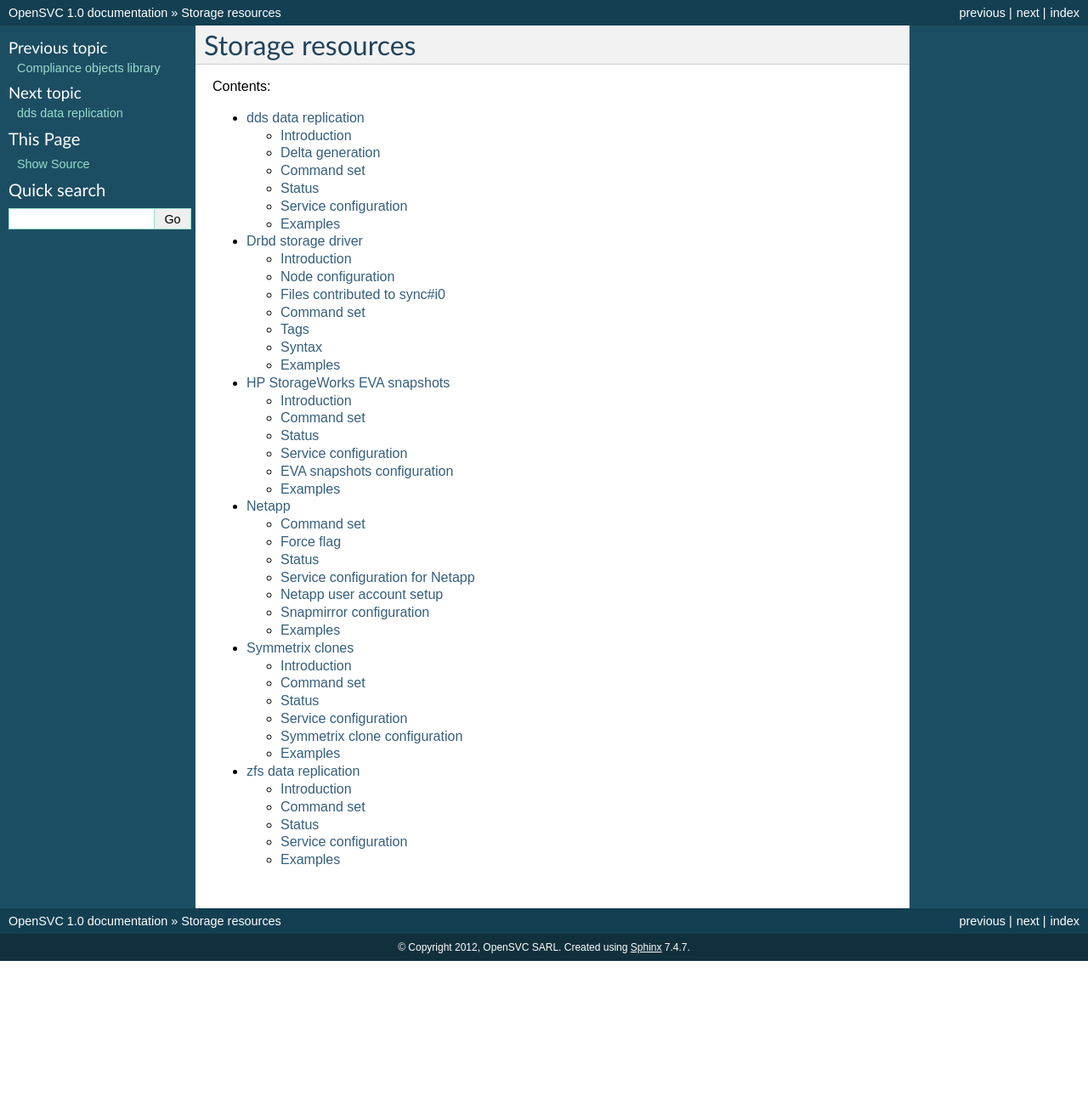
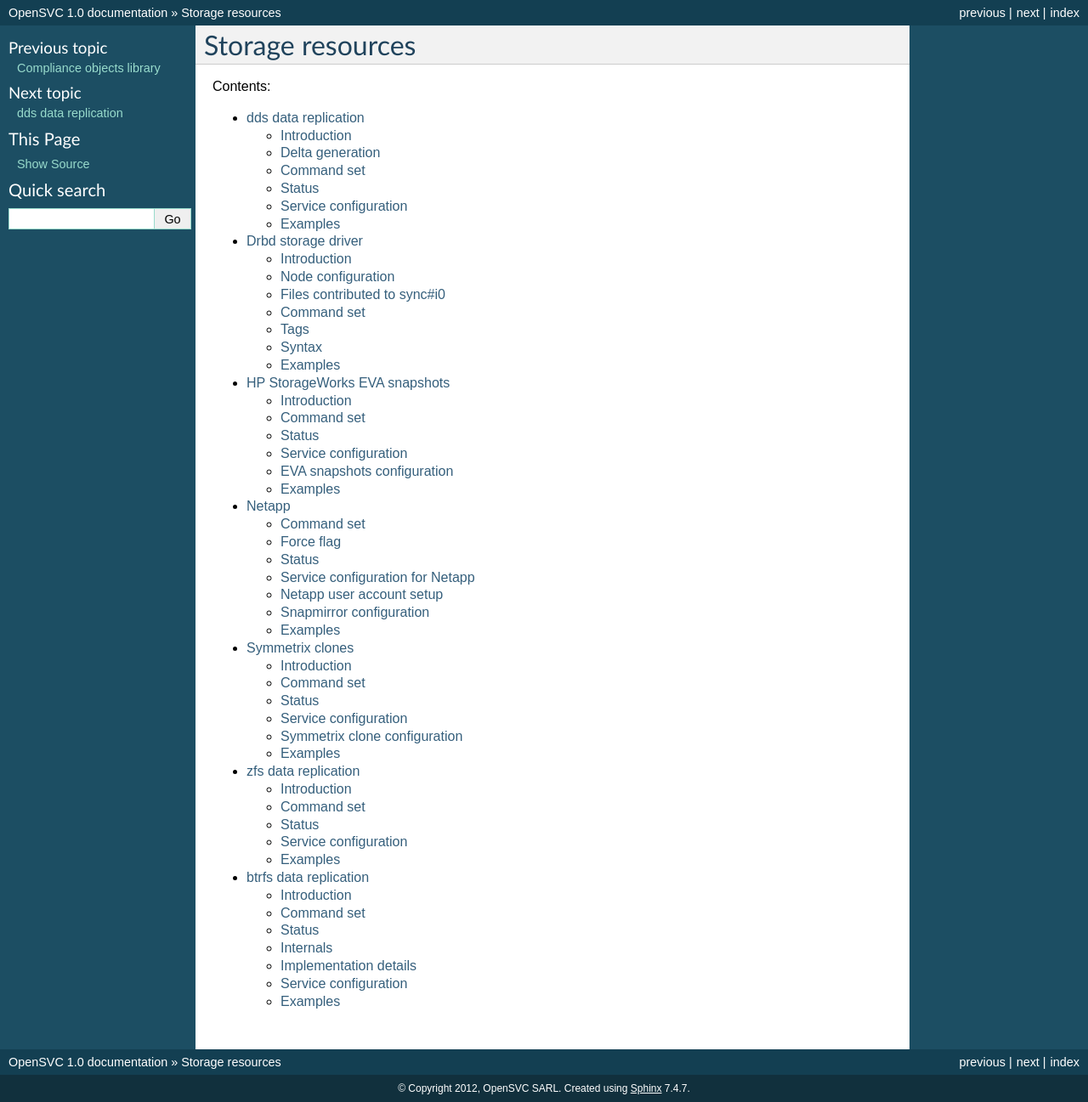
Before and after one commit to opensvc/docs.opensvc.com, a Sphinx documentation site: the page built from source/storage.rst, in a window 1280 px wide. Shown: the whole page at 85% size. Built offline with Sphinx 7.4.7, drawn with Linux system fonts in a browser that asks for light colours; before the commit the page ends 1131 px from its top, so only the background shows below that; some of the changed lines change nothing that is shown.

Commit message:
Add btrfs sync resource doc

```diff
--- /dev/null
+++ b/source/storage.btrfs.rst
@@ -0,0 +1,191 @@
+btrfs data replication
+********************
+
+Introduction
+============
+
+The btrfs replication scheme is based on btrfs send/receive. OpenSVC uses btrfs snapshots to ensure incremental send/receive replication.
+
+Source and targets maintain a btrfs snapshot @sent to identify the last incremental synchronization done properly. This state is used to check that the deltas application sequence is not broken. If broken, alerts are emited and a full sync must be scheduled
+
+Command set
+===========
+
+:command:`syncnodes`
+    Initial synchronization or incremental synchronisation. First one will be a Initial synchronisation, next will be incremental
+
+:command:`syncupdate`
+    Same
+
+Status
+======
+
+:command:`up`
+    Last synchronization occured less than sync_max_delay minutes ago.
+
+:command:`warn`
+    Last synchronization occured more than sync_max_delay minutes ago.
+
+Internals
+=========
+
+A replication action applies the following logic:
+
+- create @tosent readonly snapshots on sender
+- for each subvol-remote pair:
+	- send/receive the @tosent snap
+	- rotate @tosent to @sent on remote
+	- recursive clean-up of the destination final location on remote
+	- install the @sent subvol as rw snapshots on remotes
+- rotate @tosent to @sent on sender
+
+Implementation details
+======================
+
+There are some shortcomings in the current btrfs send/receive implementation that opensvc works around :
+
+- no recursive snapshot/delete/send : for now you have to declare one sync resource per subvol, even if they are organised as a tree.
+
+- btrfs receive is easily confused when looking for a subvol parent id : for now opensvc has to mount the ID5 root vol on ``/opt/opensvc/var/btrfs/<label>`` and uses a flat/root-parented snapshot hosting. Once the btrfs feature matures we might move to a .osvcsnap/ dedicated subvol mounted in ``/opt/opensvc/var/btrfs/<label>.osvcnap/`` instead.
+
+
+Service configuration
+=====================
+
+Service configuration file
+--------------------------
+
+::
+
+	[sync#1]
+	type = btrfs
+	src = some_label:some/subvol
+	;dst is optional since it default value is src value (here dst = some_label:some/subvol)
+	;dst = some_other_label/some_other_subvol
+	target = nodes
+
+Examples
+========
+
+Extract of a typical btrfs sync env file
+----------------------------------------
+
+::
+
+	[DEFAULT]
+	nodes = deb1.opensvc.com deb2.opensvc.com
+	app = OSVCLAB
+	service_type = DEV
+
+	[fs#1]
+	type = btrfs
+	dev = /dev/vdb
+	mnt = /btrfssvc
+	mnt_opt = subvol=btrfssvc
+
+	[sync#1]
+	type = btrfs
+	src = data:btrfssvc
+	dst = data:btrfssvc
+	target = nodes
+
+	[sync#2]
+	type = btrfs
+	src = data:btrfssvc/child
+	dst = data:btrfssvc/child
+	target = nodes
+
+
+Full synchronization
+--------------------
+
+::
+
+	root@deb1.opensvc.com # /opt/opensvc/etc/btrfssvc syncnodes
+	* BTRFSSVC.SYNC#1 - INFO - btrfs subvolume snapshot -r /opt/opensvc/var/btrfs/data/btrfssvc /opt/opensvc/var/btrfs/data/btrfssvc@tosend
+	* BTRFSSVC.SYNC#1 - INFO - output:
+	Create a readonly snapshot of '/opt/opensvc/var/btrfs/data/btrfssvc' in '/opt/opensvc/var/btrfs/data/btrfssvc@tosend'
+
+	* BTRFSSVC.SYNC#2 - INFO - btrfs subvolume snapshot -r /opt/opensvc/var/btrfs/data/btrfssvc/child /opt/opensvc/var/btrfs/data/btrfssvc_child@tosend
+	* BTRFSSVC.SYNC#2 - INFO - output:
+	Create a readonly snapshot of '/opt/opensvc/var/btrfs/data/btrfssvc/child' in '/opt/opensvc/var/btrfs/data/btrfssvc_child@tosend'
+
+	* BTRFSSVC.SYNC#1 - INFO - btrfs send /opt/opensvc/var/btrfs/data/btrfssvc@tosend | /usr/bin/ssh -o StrictHostKeyChecking=no -o ForwardX11=no -o BatchMode=yes -o ConnectTimeout=10 deb2.opensvc.com btrfs receive /opt/opensvc/var/btrfs/data
+	* BTRFSSVC.SYNC#1 - INFO - /usr/bin/ssh -o StrictHostKeyChecking=no -o ForwardX11=no -o BatchMode=yes -o ConnectTimeout=10 deb2.opensvc.com mv /opt/opensvc/var/btrfs/data/btrfssvc@tosend /opt/opensvc/var/btrfs/data/btrfssvc@sent
+	* BTRFSSVC.SYNC#1 - INFO - /usr/bin/ssh -o StrictHostKeyChecking=no -o ForwardX11=no -o BatchMode=yes -o ConnectTimeout=10 deb2.opensvc.com btrfs subvolume delete /opt/opensvc/var/btrfs/data/btrfssvc/child && btrfs subvolume delete /opt/opensvc/var/btrfs/data/btrfssvc
+	* BTRFSSVC.SYNC#1 - INFO - output:
+	Delete subvolume '/opt/opensvc/var/btrfs/data/btrfssvc/child'
+	Delete subvolume '/opt/opensvc/var/btrfs/data/btrfssvc'
+
+	* BTRFSSVC.SYNC#1 - INFO - /usr/bin/ssh -o StrictHostKeyChecking=no -o ForwardX11=no -o BatchMode=yes -o ConnectTimeout=10 deb2.opensvc.com btrfs subvolume snapshot /opt/opensvc/var/btrfs/data/btrfssvc@sent /opt/opensvc/var/btrfs/data/btrfssvc
+	* BTRFSSVC.SYNC#1 - INFO - output:
+	Create a snapshot of '/opt/opensvc/var/btrfs/data/btrfssvc@sent' in '/opt/opensvc/var/btrfs/data/btrfssvc'
+
+	* BTRFSSVC.SYNC#1 - INFO - mv /opt/opensvc/var/btrfs/data/btrfssvc@tosend /opt/opensvc/var/btrfs/data/btrfssvc@sent
+	* BTRFSSVC.SYNC#1 - INFO - update state file with snap uuid 203
+	* BTRFSSVC.SYNC#1 - INFO - /usr/bin/scp -o StrictHostKeyChecking=no -o ForwardX11=no -o BatchMode=yes -o ConnectTimeout=10 /opt/opensvc/var/btrfssvc_sync#1_btrfs_state deb2.opensvc.com:/opt/opensvc/var/btrfssvc_sync\#1_btrfs_state
+	* BTRFSSVC.SYNC#2 - INFO - btrfs send /opt/opensvc/var/btrfs/data/btrfssvc_child@tosend | /usr/bin/ssh -o StrictHostKeyChecking=no -o ForwardX11=no -o BatchMode=yes -o ConnectTimeout=10 deb2.opensvc.com btrfs receive /opt/opensvc/var/btrfs/data
+	* BTRFSSVC.SYNC#2 - INFO - /usr/bin/ssh -o StrictHostKeyChecking=no -o ForwardX11=no -o BatchMode=yes -o ConnectTimeout=10 deb2.opensvc.com mv /opt/opensvc/var/btrfs/data/btrfssvc_child@tosend /opt/opensvc/var/btrfs/data/btrfssvc_child@sent
+	* BTRFSSVC.SYNC#2 - INFO - /usr/bin/ssh -o StrictHostKeyChecking=no -o ForwardX11=no -o BatchMode=yes -o ConnectTimeout=10 deb2.opensvc.com btrfs subvolume snapshot /opt/opensvc/var/btrfs/data/btrfssvc_child@sent /opt/opensvc/var/btrfs/data/btrfssvc/child
+	* BTRFSSVC.SYNC#2 - INFO - output:
+	Create a snapshot of '/opt/opensvc/var/btrfs/data/btrfssvc_child@sent' in '/opt/opensvc/var/btrfs/data/btrfssvc/child'
+
+	* BTRFSSVC.SYNC#2 - INFO - mv /opt/opensvc/var/btrfs/data/btrfssvc_child@tosend /opt/opensvc/var/btrfs/data/btrfssvc_child@sent
+	* BTRFSSVC.SYNC#2 - INFO - update state file with snap uuid 204
+	* BTRFSSVC.SYNC#2 - INFO - /usr/bin/scp -o StrictHostKeyChecking=no -o ForwardX11=no -o BatchMode=yes -o ConnectTimeout=10 /opt/opensvc/var/btrfssvc_sync#2_btrfs_state deb2.opensvc.com:/opt/opensvc/var/btrfssvc_sync\#2_btrfs_state
+	* BTRFSSVC - INFO - exec '/opt/opensvc/etc/btrfssvc --waitlock 3600 postsync' on node deb2.opensvc.com
+
+Incremental synchronization
+---------------------------
+
+::
+
+	root@deb1.opensvc.com # /opt/opensvc/etc/btrfssvc syncnodes
+	* BTRFSSVC.SYNC#1 - INFO - btrfs subvolume snapshot -r /opt/opensvc/var/btrfs/data/btrfssvc /opt/opensvc/var/btrfs/data/btrfssvc@tosend
+	* BTRFSSVC.SYNC#1 - INFO - output:
+	Create a readonly snapshot of '/opt/opensvc/var/btrfs/data/btrfssvc' in '/opt/opensvc/var/btrfs/data/btrfssvc@tosend'
+
+	* BTRFSSVC.SYNC#2 - INFO - btrfs subvolume snapshot -r /opt/opensvc/var/btrfs/data/btrfssvc/child /opt/opensvc/var/btrfs/data/btrfssvc_child@tosend
+	* BTRFSSVC.SYNC#2 - INFO - output:
+	Create a readonly snapshot of '/opt/opensvc/var/btrfs/data/btrfssvc/child' in '/opt/opensvc/var/btrfs/data/btrfssvc_child@tosend'
+
+	* BTRFSSVC.SYNC#1 - INFO - btrfs send -i /opt/opensvc/var/btrfs/data/btrfssvc@sent -p /opt/opensvc/var/btrfs/data/btrfssvc@sent /opt/opensvc/var/btrfs/data/btrfssvc@tosend | /usr/bin/ssh -o StrictHostKeyChecking=no -o ForwardX11=no -o BatchMode=yes -o ConnectTimeout=10 deb2.opensvc.com btrfs receive /opt/opensvc/var/btrfs/data
+	* BTRFSSVC.SYNC#1 - INFO - /usr/bin/ssh -o StrictHostKeyChecking=no -o ForwardX11=no -o BatchMode=yes -o ConnectTimeout=10 deb2.opensvc.com btrfs subvolume delete /opt/opensvc/var/btrfs/data/btrfssvc@sent
+	* BTRFSSVC.SYNC#1 - INFO - output:
+	Delete subvolume '/opt/opensvc/var/btrfs/data/btrfssvc@sent'
+
+	* BTRFSSVC.SYNC#1 - INFO - /usr/bin/ssh -o StrictHostKeyChecking=no -o ForwardX11=no -o BatchMode=yes -o ConnectTimeout=10 deb2.opensvc.com mv /opt/opensvc/var/btrfs/data/btrfssvc@tosend /opt/opensvc/var/btrfs/data/btrfssvc@sent
+	* BTRFSSVC.SYNC#1 - INFO - /usr/bin/ssh -o StrictHostKeyChecking=no -o ForwardX11=no -o BatchMode=yes -o ConnectTimeout=10 deb2.opensvc.com btrfs subvolume delete /opt/opensvc/var/btrfs/data/btrfssvc/child && btrfs subvolume delete /opt/opensvc/var/btrfs/data/btrfssvc
+	* BTRFSSVC.SYNC#1 - INFO - output:
+	Delete subvolume '/opt/opensvc/var/btrfs/data/btrfssvc/child'
+	Delete subvolume '/opt/opensvc/var/btrfs/data/btrfssvc'
+
+	* BTRFSSVC.SYNC#1 - INFO - /usr/bin/ssh -o StrictHostKeyChecking=no -o ForwardX11=no -o BatchMode=yes -o ConnectTimeout=10 deb2.opensvc.com btrfs subvolume snapshot /opt/opensvc/var/btrfs/data/btrfssvc@sent /opt/opensvc/var/btrfs/data/btrfssvc
+	* BTRFSSVC.SYNC#1 - INFO - output:
+	Create a snapshot of '/opt/opensvc/var/btrfs/data/btrfssvc@sent' in '/opt/opensvc/var/btrfs/data/btrfssvc'
+
+	* BTRFSSVC.SYNC#1 - INFO - btrfs subvolume delete /opt/opensvc/var/btrfs/data/btrfssvc@sent
+	* BTRFSSVC.SYNC#1 - INFO - output:
+	Delete subvolume '/opt/opensvc/var/btrfs/data/btrfssvc@sent'
+
+	* BTRFSSVC.SYNC#1 - INFO - mv /opt/opensvc/var/btrfs/data/btrfssvc@tosend /opt/opensvc/var/btrfs/data/btrfssvc@sent
+	* BTRFSSVC.SYNC#1 - INFO - update state file with snap uuid 206
+	* BTRFSSVC.SYNC#1 - INFO - /usr/bin/scp -o StrictHostKeyChecking=no -o ForwardX11=no -o BatchMode=yes -o ConnectTimeout=10 /opt/opensvc/var/btrfssvc_sync#1_btrfs_state deb2.opensvc.com:/opt/opensvc/var/btrfssvc_sync\#1_btrfs_state
+	* BTRFSSVC.SYNC#2 - INFO - btrfs send -i /opt/opensvc/var/btrfs/data/btrfssvc_child@sent -p /opt/opensvc/var/btrfs/data/btrfssvc_child@sent /opt/opensvc/var/btrfs/data/btrfssvc_child@tosend | /usr/bin/ssh -o StrictHostKeyChecking=no -o ForwardX11=no -o BatchMode=yes -o ConnectTimeout=10 deb2.opensvc.com btrfs receive /opt/opensvc/var/btrfs/data
+	* BTRFSSVC.SYNC#2 - INFO - /usr/bin/ssh -o StrictHostKeyChecking=no -o ForwardX11=no -o BatchMode=yes -o ConnectTimeout=10 deb2.opensvc.com btrfs subvolume delete /opt/opensvc/var/btrfs/data/btrfssvc_child@sent
+	* BTRFSSVC.SYNC#2 - INFO - output:
+	Delete subvolume '/opt/opensvc/var/btrfs/data/btrfssvc_child@sent'
+
+	* BTRFSSVC.SYNC#2 - INFO - /usr/bin/ssh -o StrictHostKeyChecking=no -o ForwardX11=no -o BatchMode=yes -o ConnectTimeout=10 deb2.opensvc.com mv /opt/opensvc/var/btrfs/data/btrfssvc_child@tosend /opt/opensvc/var/btrfs/data/btrfssvc_child@sent
+	* BTRFSSVC.SYNC#2 - INFO - /usr/bin/ssh -o StrictHostKeyChecking=no -o ForwardX11=no -o BatchMode=yes -o ConnectTimeout=10 deb2.opensvc.com btrfs subvolume snapshot /opt/opensvc/var/btrfs/data/btrfssvc_child@sent /opt/opensvc/var/btrfs/data/btrfssvc/child
+	* BTRFSSVC.SYNC#2 - INFO - output:
+	Create a snapshot of '/opt/opensvc/var/btrfs/data/btrfssvc_child@sent' in '/opt/opensvc/var/btrfs/data/btrfssvc/child'
+
+	* BTRFSSVC.SYNC#2 - INFO - btrfs subvolume delete /opt/opensvc/var/btrfs/data/btrfssvc_child@sent
+	* BTRFSSVC.SYNC#2 - INFO - output:
+	Delete subvolume '/opt/opensvc/var/btrfs/data/btrfssvc_child@sent'
+
+	* BTRFSSVC.SYNC#2 - INFO - mv /opt/opensvc/var/btrfs/data/btrfssvc_child@tosend /opt/opensvc/var/btrfs/data/btrfssvc_child@sent
+	* BTRFSSVC.SYNC#2 - INFO - update state file with snap uuid 207
+	* BTRFSSVC.SYNC#2 - INFO - /usr/bin/scp -o StrictHostKeyChecking=no -o ForwardX11=no -o BatchMode=yes -o ConnectTimeout=10 /opt/opensvc/var/btrfssvc_sync#2_btrfs_state deb2.opensvc.com:/opt/opensvc/var/btrfssvc_sync\#2_btrfs_state
+	* BTRFSSVC - INFO - exec '/opt/opensvc/etc/btrfssvc --waitlock 3600 postsync' on node deb2.opensvc.com
--- a/source/storage.rst
+++ b/source/storage.rst
@@ -12,3 +12,4 @@
    storage.netapp
    storage.symclone
    storage.zfs
+   storage.btrfs
```
